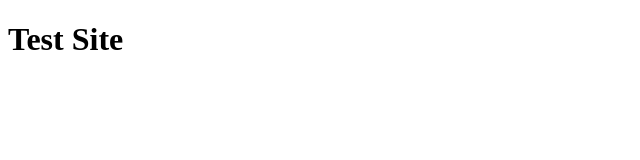
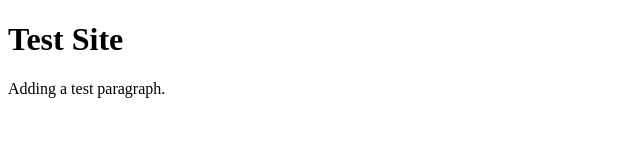
Before and after one commit to DominikJanSchneider/Coursera-Web-Development, a plain HTML site: page sites/index.html in a window 1280 px wide. Shown: the whole page, without its empty margins (0-640 px from the left). Drawn offline with Linux system fonts and the light colour scheme.

Commit message:
Small changes to the Test Page

```diff
--- a/sites/index.html
+++ b/sites/index.html
@@ -7,5 +7,6 @@
 </head>
 <body>
     <h1>Test Site</h1>
+    <p>Adding a test paragraph.</p>
 </body>
 </html>
```
